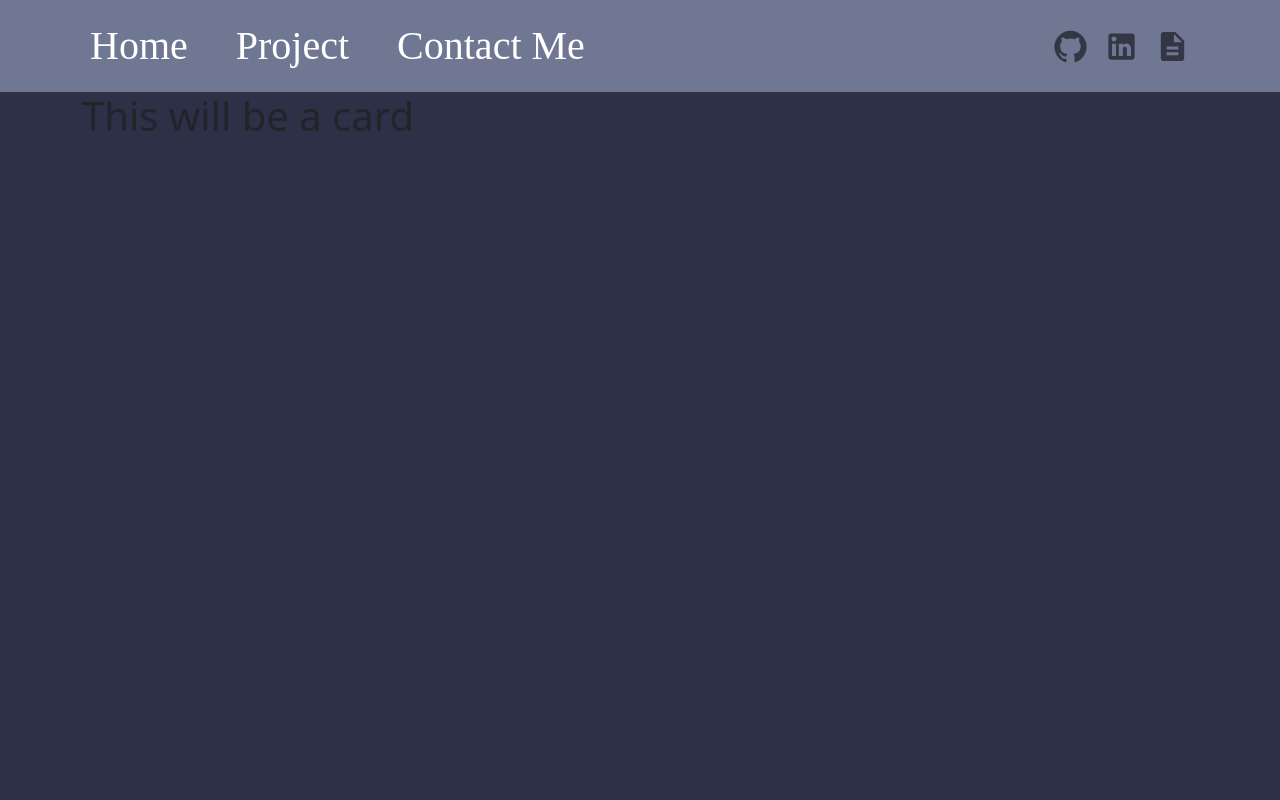
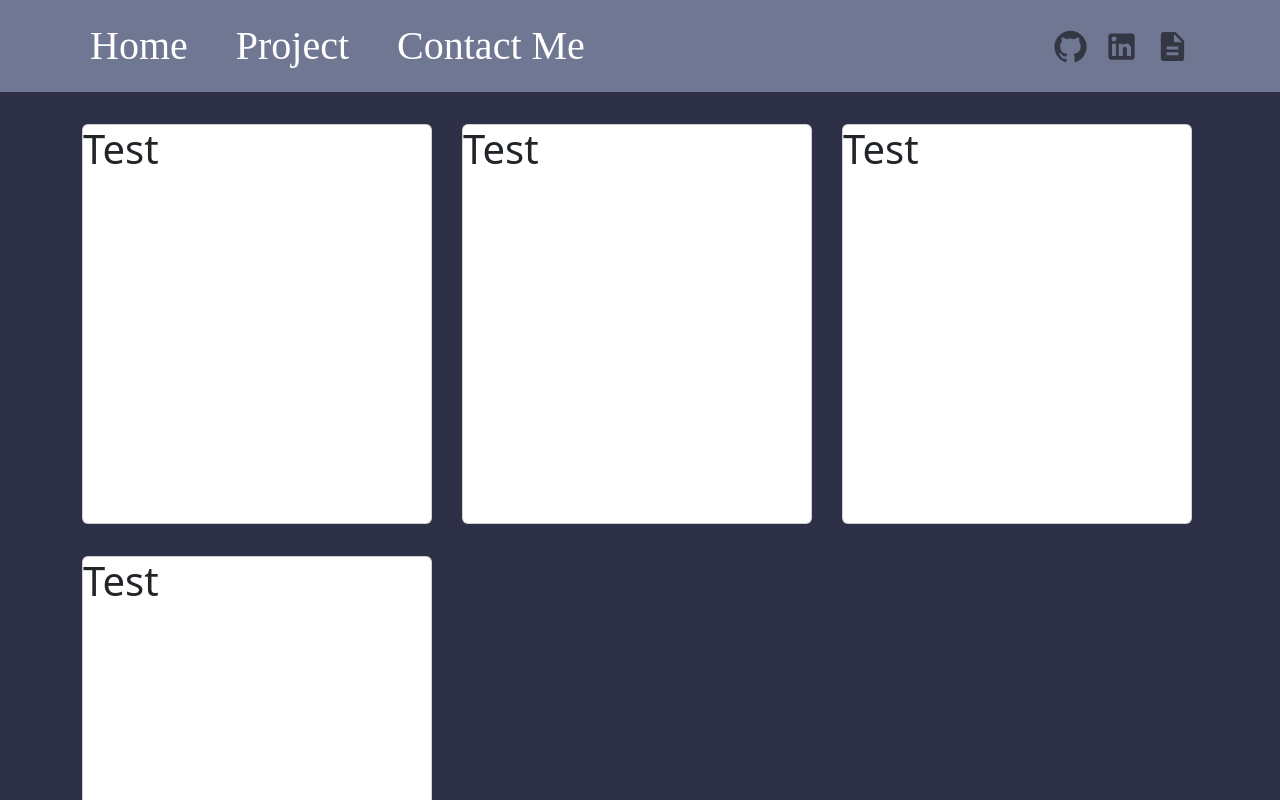
Before and after one commit to Typical-Joey/portfolio-2.0, a React (Create React App) app: page /projects in a window 1280 px wide. Shown: the top 800 px of the page. Built offline with nearby package versions, Linux system fonts and the light colour scheme; a web font is replaced by a local one.

Commit message:
App:  Updated app-container to fill screen, updated styling on project cards

```diff
--- a/src/Projects/Projects.jsx
+++ b/src/Projects/Projects.jsx
@@ -1,12 +1,26 @@
 import React from "react";
-import { Container } from "react-bootstrap";
+import { Container, Card, Row, Col } from "react-bootstrap";
+import "./projects.css";
 
 export default function Projects() {
+  const testProjects = [
+    { title: "Test", description: "This is some text", img: "test.png" },
+    { title: "Test", description: "This is some text", img: "test.png" },
+    { title: "Test", description: "This is some text", img: "test.png" },
+    { title: "Test", description: "This is some text", img: "test.png" },
+  ];
+
   return (
     <Container>
-      <div>
-        <h1>This will be a card</h1>
-      </div>
+      <Row>
+        {testProjects.map((project) => (
+          <Col xs={12} sm={12} md={4} lg={4} className="card-col">
+            <Card className="project-card">
+              <h1>{project.title}</h1>
+            </Card>
+          </Col>
+        ))}
+      </Row>
     </Container>
   );
 }
--- a/src/Projects/projects.css
+++ b/src/Projects/projects.css
@@ -0,0 +1,8 @@
+.card-col {
+  margin-top: 2rem !important;
+}
+
+.project-card {
+  height: 400px !important;
+  width: 350px;
+}
--- a/src/global.css
+++ b/src/global.css
@@ -9,5 +9,6 @@
 
 .app-container {
   background-color: var(--background-color);
-  height: 100vh;
+  height: 100%;
+  padding-bottom: 5rem;
 }
```
